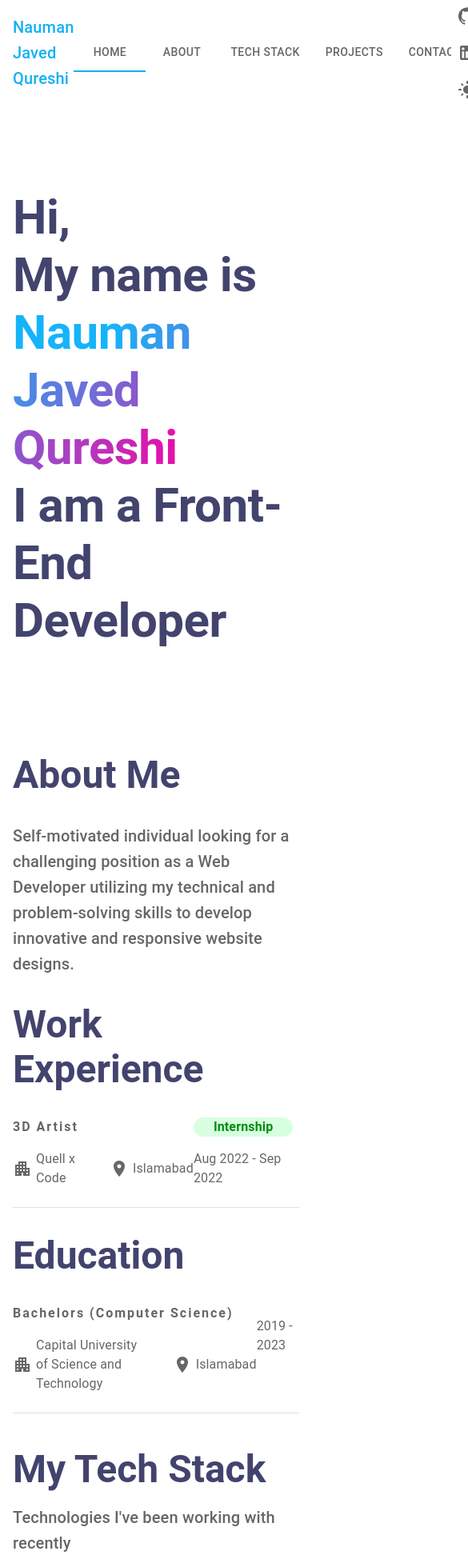
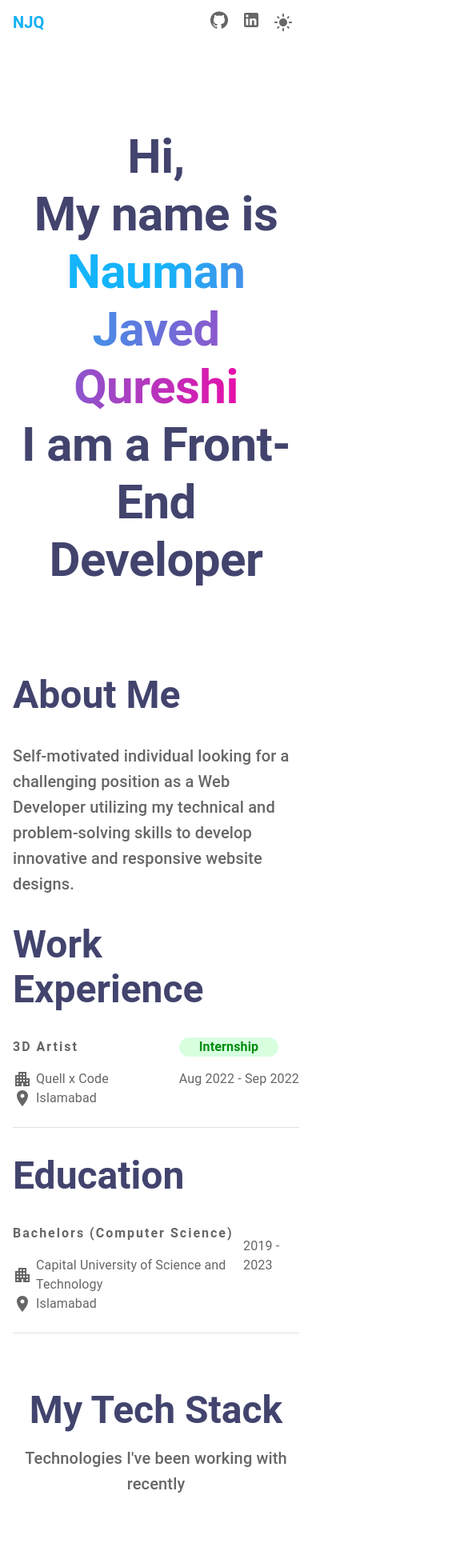
Before and after one commit to Nauman-Javed/admin-dashboard, a React (Create React App) app: page / in a window 390 px wide. Shown: the top 1949 px of the page at 80% size, 585 px wide, since content can reach past the window. Built offline with nearby package versions, Linux system fonts and the light colour scheme.

Commit message:
add responsiveness to pages

```diff
--- a/src/App.js
+++ b/src/App.js
@@ -1,11 +1,4 @@
-import {
-  Box,
-  Container,
-  CssBaseline,
-  Grid,
-  ThemeProvider,
-  createMuiTheme,
-} from "@mui/material";
+import { Box, Container, CssBaseline } from "@mui/material";
 import { useTheme } from "./theme";
 import Navbar from "./global/Navbar";
 
@@ -13,22 +6,9 @@ import { Home, About, TechStack, Projects, Contact } from "./views";
 
 function App() {
   const { background } = useTheme();
-  const { heading, subHeading, linear, mode } = useTheme();
-
-  const theme = createMuiTheme({
-    palette: {
-      primary: {
-        main: linear, // Customize the primary color
-      },
-      secondary: {
-        main: subHeading, // Customize the secondary color
-      },
-    },
-  });
 
   return (
     <>
-      <ThemeProvider theme={theme}>
       <CssBaseline />
       <Box
         sx={{
@@ -37,26 +17,13 @@ function App() {
       >
         <Container maxWidth={"xl"}>
           <Navbar />
-            <Grid container spacing={3}>
-              <Grid item xs={12}>
           <Home />
-              </Grid>
-              <Grid item xs={12}>
           <About />
-              </Grid>
-              <Grid item xs={12}>
           <TechStack />
-              </Grid>
-              <Grid item xs={12}>
           <Projects />
-              </Grid>
-              <Grid item xs={12}>
           <Contact />
-              </Grid>
-            </Grid>
         </Container>
       </Box>
-      </ThemeProvider>
     </>
   );
 }
--- a/src/components/About/Experience.jsx
+++ b/src/components/About/Experience.jsx
@@ -19,7 +19,13 @@ const Experience = ({ title, company, location, status, duration }) => {
           >
             {title}
           </Typography>
-          <Box display={"flex"} gap={4}>
+          <Box
+            display={{
+              xs: "block",
+              md: "flex",
+            }}
+            gap={4}
+          >
             <Typography
               variant="body1"
               sx={{
--- a/src/data/Constants.js
+++ /dev/null
@@ -1,7 +0,0 @@
-export const Links = [
-  { id: "1", name: "Home", link: "home" },
-  { id: "2", name: "About", link: "about" },
-  { id: "3", name: "Tech Stack", link: "techStack" },
-  { id: "4", name: "Projects", link: "projects" },
-  { id: "5", name: "Contact", link: "contact" },
-];
--- a/src/global/Navbar.jsx
+++ b/src/global/Navbar.jsx
@@ -3,23 +3,19 @@ import {
   Box,
   IconButton,
   Link,
-  Tab,
-  Tabs,
   Toolbar,
   Typography,
 } from "@mui/material";
-import React, { useState } from "react";
+import React from "react";
 import { useTheme } from "../theme";
 import styled from "@emotion/styled";
 import GitHubIcon from "@mui/icons-material/GitHub";
 import LinkedInIcon from "@mui/icons-material/LinkedIn";
 import LightModeIcon from "@mui/icons-material/LightMode";
 import DarkModeIcon from "@mui/icons-material/DarkMode";
-import { Links } from "../data/Constants";
 
 const Navbar = () => {
   const { background, linear, subHeading, mode, setMode } = useTheme();
-  const [value, setValue] = useState("Home");
 
   const StyledAppbar = styled(AppBar)({
     boxShadow: "none",
@@ -31,37 +27,36 @@ const Navbar = () => {
     setMode(mode === "light" ? "dark" : "light");
   };
 
-  const handleChange = (e, val) => {
-    setValue(val);
-  };
-
   return (
     <>
       <StyledAppbar>
         <Toolbar sx={{ paddingX: "0 !important" }}>
-          <Typography variant="h6" sx={{ flexGrow: 1 }} color={linear}>
+          <Typography
+            variant="h6"
+            sx={{
+              flexGrow: 1,
+              display: { xs: "none", lg: "block" },
+              color: linear,
+            }}
+          >
             Nauman Javed Qureshi
           </Typography>
+          <Typography
+            variant="h6"
+            fontWeight={"bold"}
+            sx={{
+              flexGrow: 1,
+              color: linear,
+              display: {
+                xs: "block",
+                lg: "none",
+              },
+            }}
+          >
+            NJQ
+          </Typography>
+
           <Box display={"flex"} alignItems={"center"}>
-            <Box display={"flex"} alignItems={"center"}>
-              <Tabs
-                value={value}
-                onChange={handleChange}
-                textColor="secondary"
-                indicatorColor="primary"
-              >
-                {Links.map((link, ind) => (
-                  <Tab
-                    value={link.name}
-                    label={link.name}
-                    id={ind}
-                    href={`#${link.link}`}
-                  >
-                    {link.name}
-                  </Tab>
-                ))}
-              </Tabs>
-            </Box>
             <Box>
               <IconButton>
                 <Link href="https://github.com/Nauman-Javed">
--- a/src/views/Contact.jsx
+++ b/src/views/Contact.jsx
@@ -19,7 +19,7 @@ const Contact = () => {
           <Typography variant="h2" fontWeight={"bold"} color={heading} mb={2}>
             Lets work together mail me:
           </Typography>
-          <Typography variant="h4" color={linear}>
+          <Typography variant="h5" color={linear}>
             naumanj841@gmail.com
           </Typography>
         </Stack>
--- a/src/views/Home.jsx
+++ b/src/views/Home.jsx
@@ -13,7 +13,15 @@ const Home = () => {
           alignItems: "center",
         }}
       >
-        <Typography variant="h2" color={heading} fontWeight={"bold"}>
+        <Typography
+          variant="h2"
+          color={heading}
+          fontWeight={"bold"}
+          textAlign={{
+            xs: "center",
+            md: "left",
+          }}
+        >
           Hi,
           <br />
           My name is
--- a/src/views/Projects.jsx
+++ b/src/views/Projects.jsx
@@ -18,8 +18,17 @@ const Projects = () => {
   const backColor = mode === "light" ? "#ffff" : "#363636";
   return (
     <>
-      <Box height={"100vh"} width={"100%"}>
-        <Stack mb={20}>
+      <Box
+        sx={{
+          height: "auto",
+          width: "100%",
+          marginTop: {
+            xs: "50px",
+            md: "none",
+          },
+        }}
+      >
+        <Stack mb={20} textAlign={"center"}>
           <Typography variant="h3" fontWeight={"bold"} color={heading} mb={2}>
             Projects
           </Typography>
--- a/src/views/TechStack.jsx
+++ b/src/views/TechStack.jsx
@@ -4,15 +4,39 @@ import { useTheme } from "../theme";
 
 import { bootstrap, css, github, html, js, react, sass } from "../assets/Icons";
 
-const Icons = [html, css, js, react, bootstrap, sass, github];
+const Icons = [
+  { id: 1, name: html },
+  { id: 2, name: css },
+  { id: 3, name: js },
+  { id: 4, name: react },
+  { id: 5, name: bootstrap },
+  { id: 6, name: sass },
+  { id: 7, name: github },
+];
 
 const TechStack = () => {
   const { heading, subHeading } = useTheme();
 
   return (
     <>
-      <Box height={"100vh"} width={"100%"} id="techStack">
-        <Stack mb={20}>
+      <Box
+        id="techStack"
+        sx={{
+          height: "auto",
+          width: "100%",
+          marginTop: {
+            xs: "50px",
+            md: "none",
+          },
+        }}
+      >
+        <Stack
+          marginBottom={{
+            xs: 10,
+            md: 30,
+          }}
+          textAlign={"center"}
+        >
           <Typography variant="h3" fontWeight={"bold"} color={heading} mb={2}>
             My Tech Stack
           </Typography>
@@ -28,8 +52,8 @@ const TechStack = () => {
             rowGap={5}
           >
             {Icons.map((icon) => (
-              <Grid item xs={2}>
-                <img src={icon} alt="" height={"104px"} />
+              <Grid item xs={2} key={icon.id}>
+                <img src={icon.name} alt="" height={"104px"} />
               </Grid>
             ))}
           </Grid>
```
Also changed, not shown: src/data/mockData.js (added, +10 -0 lines). Lines whose indentation alone changed are shown as unchanged.
